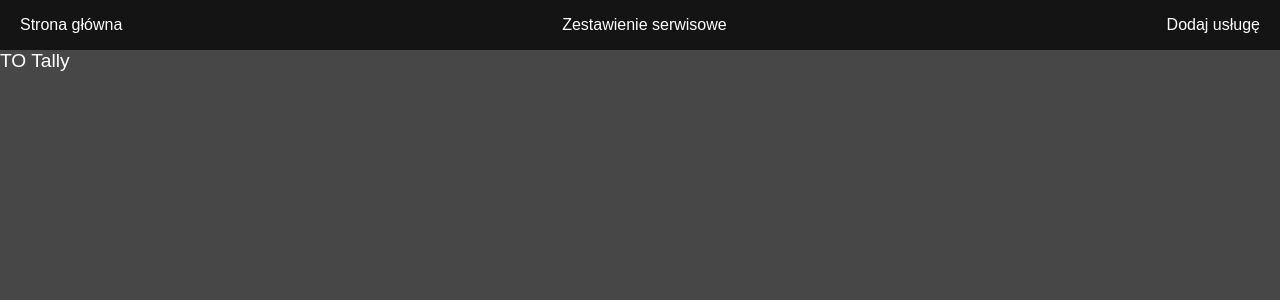
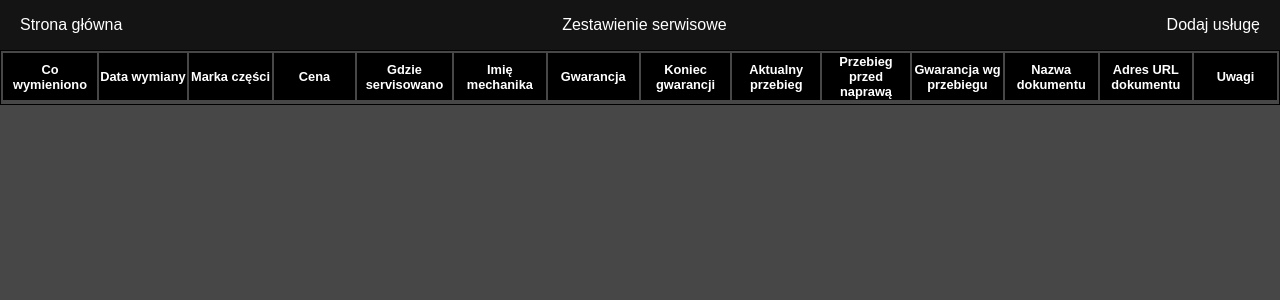
Before and after one commit to patryk177m/Car_repairs_FRONTEND, a React (Create React App) app: page /list in a window 1280 px wide. Shown: the top 300 px of the page. Built offline with nearby package versions, Linux system fonts and the light colour scheme; no server answers.

Commit message:
added table tally

```diff
--- a/src/components/Tally.tsx
+++ b/src/components/Tally.tsx
@@ -2,6 +2,6 @@ import React from "react";
 
 export const Tally = () => {
     return (
-        <div> TO Tally</div>
+        <div>DDD</div>
     )
 }
--- a/src/pages/TallyListPage.tsx
+++ b/src/pages/TallyListPage.tsx
@@ -1,9 +1,32 @@
 import React from "react";
 import {Tally} from "../components/Tally";
-
+import "../styles/tallyListPage.scss";
 
 export const TallyListPage = (props: any) => {
     return (
-        <Tally />
+        <table className="global--container table">
+            <thead>
+            <tr>
+                <th>Co wymieniono</th>
+                <th>Data wymiany</th>
+                <th>Marka części</th>
+                <th>Cena</th>
+                <th>Gdzie servisowano</th>
+                <th>Imię mechanika</th>
+                <th>Gwarancja</th>
+                <th>Koniec gwarancji</th>
+                <th>Aktualny przebieg</th>
+                <th>Przebieg przed naprawą</th>
+                <th>Gwarancja wg przebiegu</th>
+                <th>Nazwa dokumentu</th>
+                <th>Adres URL dokumentu</th>
+                <th>Uwagi</th>
+            </tr>
+            <tbody>
+                <tr></tr>
+            </tbody>
+            </thead>
+        </table>
+
     )
 }
--- /dev/null
+++ b/src/styles/tallyListPage.scss
@@ -0,0 +1,14 @@
+th {
+  font-size: 0.8rem;
+  width: 100px;
+}
+
+thead {
+  display: table-header-group;
+  width: 100%;
+  background-color: #000;
+}
+
+.table {
+  border: 1px solid black;
+}
```
